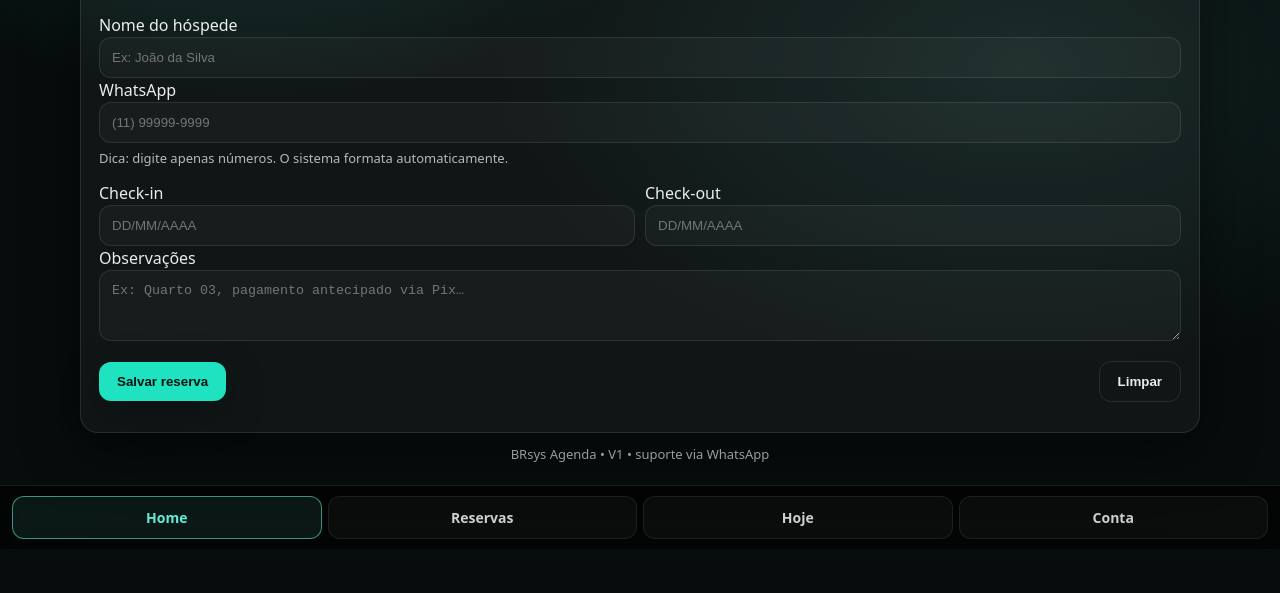
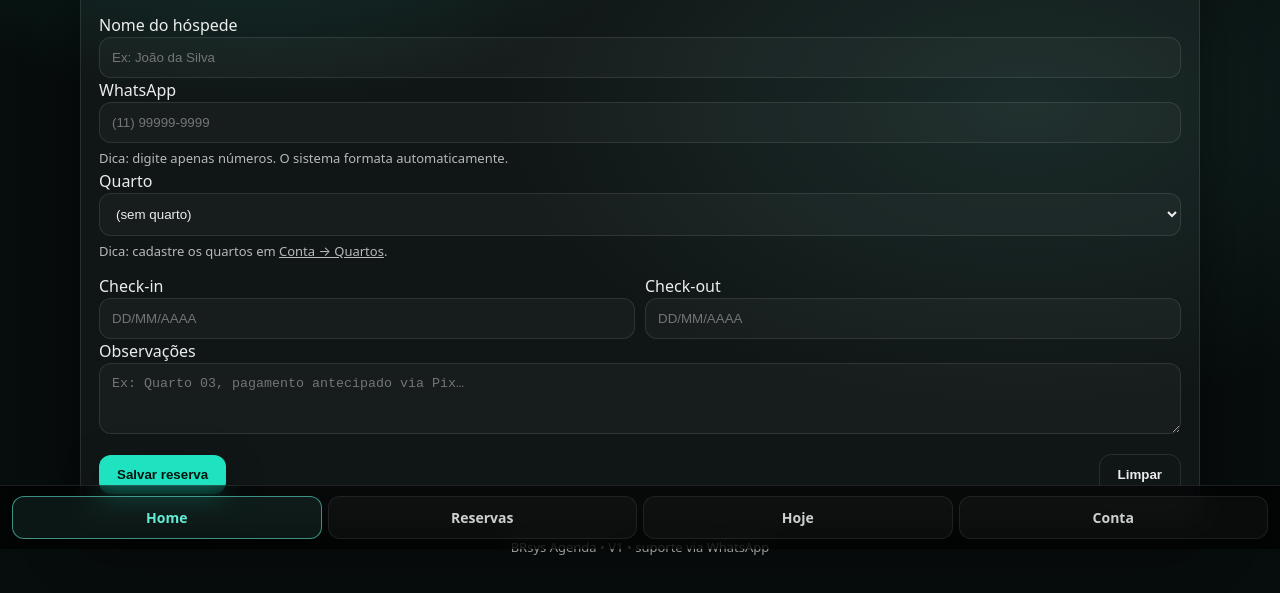
Before and after one commit to TartVigas/brsys-agenda, a plain HTML site: page reserva-nova.html in a window 1280 px wide. Shown: the part 251-844 px from the top of the page. Before the commit the page ends 800 px from the top, so only its background shows below. Drawn offline with Linux system fonts and the light colour scheme; a script that the page names is missing.

Commit message:
Update reserva-nova.html

```diff
--- a/reserva-nova.html
+++ b/reserva-nova.html
@@ -79,6 +79,14 @@
             Dica: digite apenas números. O sistema formata automaticamente.
           </div>
         </label>
+
+        <label class="label" for="quartoId">Quarto</label>
+<select id="quartoId" class="input">
+  <option value="">(sem quarto)</option>
+</select>
+<p class="muted small" style="margin-top:6px;">
+  Dica: cadastre os quartos em <a class="muted" href="/quartos.html">Conta → Quartos</a>.
+</p>
 
         <!-- Datas -->
         <div class="grid-2" style="margin-top:12px;">
```
